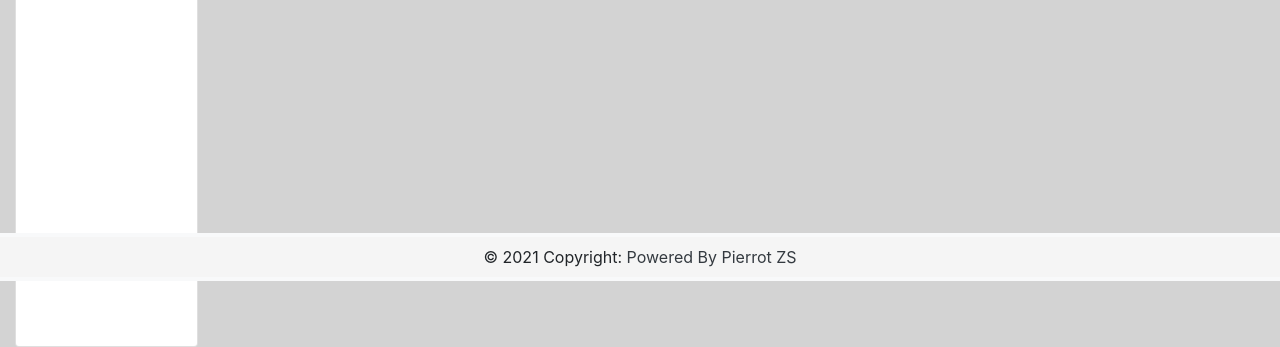
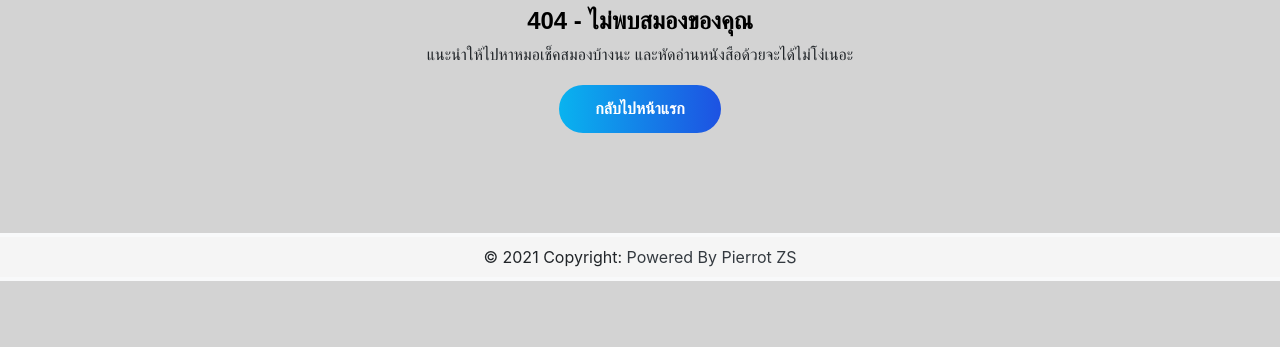
Before and after one commit to PierrotZS/pierrotweb, a Django app: page /page1 in a window 1280 px wide. Shown: the part 519-866 px from the top of the page. Run offline with Django 3.2, Linux system fonts and the light colour scheme; some libraries are stand-ins or nearby versions.

Commit message:
import css

```diff
--- a/Template/layout.html
+++ b/Template/layout.html
@@ -1,3 +1,4 @@
+{% load static %}
 <!DOCTYPE html>
 <html lang="th">
 <head>
@@ -11,6 +12,9 @@
     <script src="https://cdnjs.cloudflare.com/ajax/libs/jquery/3.2.1/jquery.min.js"></script>
     <script src="https://cdn.ckeditor.com/ckeditor5/11.0.1/classic/ckeditor.js"></script>
     <link rel="stylesheet" href="https://cdnjs.cloudflare.com/ajax/libs/font-awesome/5.11.2/css/all.min.css"/>
+    <link rel="stylesheet" href="https://use.fontawesome.com/releases/v5.4.1/css/all.css"/>
+    <link href="https://stackpath.bootstrapcdn.com/font-awesome/4.7.0/css/font-awesome.min.css" rel="stylesheet" integrity="sha384-wvfXpqpZZVQGK6TAh5PVlGOfQNHSoD2xbE+QkPxCAFlNEevoEH3Sl0sibVcOQVnN" crossorigin="anonymous">
+    <link rel="stylesheet" href="{%  static  'css/style.css'  %}"/>
 
 </head>
 <body style="background-color: lightgray">
@@ -66,7 +70,7 @@
 
                     <form class="d-flex">
                         <input class="form-control px-1" type="search" placeholder="Search" aria-label="Search">
-                        <button class="btn btn-outline-warning" type="submit">Search</button>
+                        <button class="search-btn" type="submit"><i class="fa fa-search"></i></button>
                     </form>
 
                 </div>
--- a/Template/page1.html
+++ b/Template/page1.html
@@ -1,30 +1,25 @@
 {% extends 'layout.html'%}
+{% load static %}
+
+{% block content%}
+<div class="container error-container">
+	<div class="row  d-flex align-items-center justify-content-center">
+		<div class="col-md-12 text-center">
+			<h1 class="big-text">หยุดก่อน!</h1>
+			<h1 class="small-text">404 - ไม่พบสมองของคุณ</h1>
+
+		</div>
+		<div class="col-md-6  text-center">
+			<p> แนะนำให้ไปหาหมอเช็คสมองบ้างนะ และหัดอ่านหนังสือด้วยจะได้ไม่โง่เนอะ </p>
+
+			<a href="{%   url 'home' %} " class="button button-dark-blue iq-mt-15 text-center">กลับไปหน้าแรก</a>
+
+		</div>
+
+	</div>
 
 
-{% block content%}
-    <div class="container-fluid">
-         <div class="row justify-content-left">
-             <div class="col-md-2">
-             <div class="vh-100 card">
-             <div class="card-body">
-                <ul class="nav flex-column nav-pills">
-                    <li class="nav-item">
-                    <a class="nav-link active" aria-current="page" href="#">Home</a>
-                </li>
-                <li class="nav-item">
-                    <a class="nav-link" href="#">Post</a>
-                </li>
-                <li class="nav-item">
-                    <a class="nav-link" href="#">Link</a>
-                </li>
-                <li class="nav-item">
-                    <a class="nav-link disabled" href="#" tabindex="-1" aria-disabled="true">Disabled</a>
-                </li>
-                </ul>
-             </div>
-             </div>
-             </div>
-        </div>
-    </div>
+</div>
+
 
 {% endblock %}
--- a/forms/views.py
+++ b/forms/views.py
@@ -28,7 +28,7 @@ class AdminPost(ListView):
     template_name = 'adminpost.html'
     ordering = ['-pub_date']
     context_object_name = 'posts'
-    paginate_by = 2
+    paginate_by = 8
 
 def post(request, pk):
     return render(request, 'post.html', {'post': Post.objects.get(pk=pk)})
--- a/pierrotwebsite/settings.py
+++ b/pierrotwebsite/settings.py
@@ -116,8 +116,8 @@ USE_TZ = True
 # Static files (CSS, JavaScript, Images)
 # https://docs.djangoproject.com/en/3.1/howto/static-files/
 
-STATIC_ROOT = BASE_DIR / 'staticfiles'
 STATIC_URL = '/static/'
+STATIC_ROOT = os.path.join(BASE_DIR, 'static')
 
 MEDIA_URL = '/media/'
 MEDIA_ROOT = BASE_DIR / 'media'
--- /dev/null
+++ b/static/css/style.css
@@ -0,0 +1,145 @@
+    body{
+		background: #fff;
+	}
+	.error-container {
+		height: 100vh !important;
+		display: flex;
+		flex-direction: column;
+		justify-content: center;
+		align-items: center;
+		font-family: montserrat, sans-serif;
+
+	}
+
+	.big-text {
+		font-size: 200px;
+		font-weight: 900;
+		font-family: sans-serif;
+		background: url(https://cdn.pixabay.com/photo/2018/05/30/15/39/thunderstorm-3441687_960_720.jpg) no-repeat;
+		-webkit-background-clip: text;
+		-webkit-text-fill-color: transparent;
+		background-size: cover;
+		background-position: center;
+	}
+
+	.small-text {
+		font-family: montserrat, sans-serif;
+		color: rgb(0, 0, 0);
+		font-size: 24px;
+		font-weight: 700;
+		text-transform: uppercase;
+	}
+
+
+
+
+	/* Style the search field */
+	/*form.example input[type=text] {
+      padding: 10px;
+      font-size: 17px;
+      border: 1px solid grey;
+      float: left;
+      width: 80%;
+      background: #f1f1f1;
+    }
+	*/
+
+	.form-group {
+		display: flex;
+		/* border: 1px #53a0e4 solid;
+		border-radius:30px;
+		overflow: hidden;*/
+	}
+
+	/*
+	.form-group:focus-within{
+	   border: 1px green solid;
+	}
+	*/
+
+	/*	input:focus + .control-label
+	*/
+	.form-control {
+		overflow: hidden;
+		background: #fff;
+		border: 1px #53a0e4 solid;
+		border-right: none;
+		border-radius: 25px 0px 0px 25px;
+		font-size: 1rem;
+	}
+
+	.form-control:focus {
+		border-color: #61b045;
+		box-shadow: none;
+	}
+
+
+	/* Style the submit button */
+	form .search-btn {
+		all: unset;
+		width: 15%;
+		padding: 10px;
+		background: #1e50e2;
+		color: white;
+		font-size: 17px;
+		border: 1px #1e50e2 solid;
+		border-left: none;
+		/* Prevent double borders */
+		border: 1px #53a0e4 solid;
+		border-radius: 0px 25px 25px 0px;
+		cursor: pointer;
+	}
+
+	form .search-btn:hover {
+		background: #0b7dda;
+	}
+
+.button {
+	color:	#fff;
+	padding: 12px 36px;
+	font-weight: 600;
+	border: none;
+	position: relative;
+	font-family: 'Raleway', sans-serif;
+	display: inline-block;
+	text-transform: uppercase;
+	-webkit-border-radius: 90px;
+	-moz-border-radius: 90px;
+	border-radius: 90px;
+	margin: 2px;
+	margin-top: 2px;
+	background-image: linear-gradient(to right, #09b3ef 0%, #1e50e2 51%,#09b3ef 100%);
+	background-size: 200% auto;
+	flex: 1 1 auto;
+	text-decoration: none;
+
+}
+
+
+.button:hover,
+.button:focus {
+	color:	#ffffff;
+	background-position: right center;
+	-webkit-box-shadow: 0px 5px 15px 0px rgba(0, 0, 0, 0.1);
+	-moz-box-shadow: 0px 5px 15px 0px rgba(0, 0, 0, 0.1);
+	box-shadow: 0px 5px 15px 0px rgba(0, 0, 0, 0.1);
+	text-decoration: none;
+}
+.social-section{
+	padding: 10px;-webkit-box-shadow: 0px -1px 16px #000;-moz-box-shadow: 0px -1px 16px #000;-o-box-shadow: 0px -1px 16px #000;box-shadow: 0px -1px 16px #000;
+}
+.social-section h3{ font-weight: bold; color: #333}
+.social-section h6{ color: #6d6d6d; margin-left: 45px;}
+.social-section i{
+	color: #6d6d6d;
+	margin: 20px 15px;
+	cursor: pointer;
+}
+.social-section .fa-facebook:hover{color: #3b5998}
+.social-section .fa-instagram:hover{color: #833ab4}
+.social-section .fa-twitter:hover{color: #1da1f2}
+.social-section .fa-youtube-play:hover{color: #ff0000}
+.social-section .fa-twitch:hover{color: #6441a5;}
+.social-section .fa-google-plus:hover{color: #dd4b39}
+.social-section .fa-pinterest:hover{color: #bd081c}
+.social-section .fa-tumblr:hover{color: #35465c;}
```
Also changed, not shown: Template/post.html (+6 -15 lines), Template/style.css (added, +127 -0 lines), media/images/posts/IMG_25630927_105821_PpIPtZW.JPG (added).
